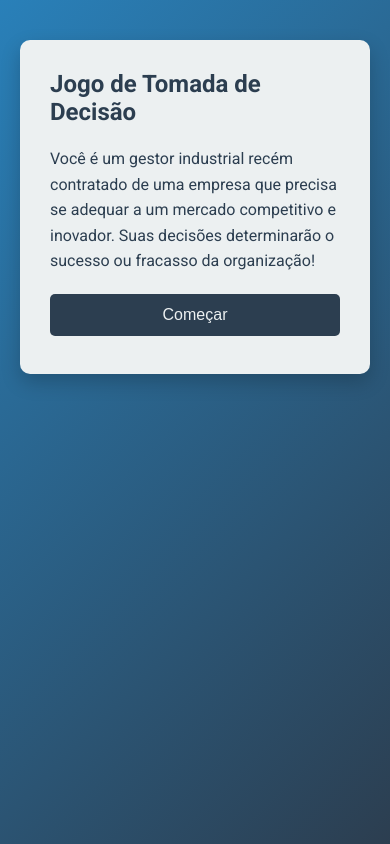
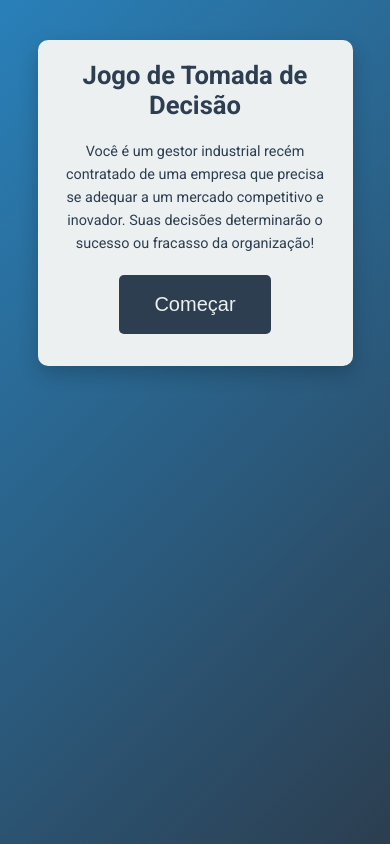
Before and after one commit to ZeNinguem011/Jogo-TCC, a website: page index.html in a window 390 px wide. Drawn offline with Linux system fonts and the light colour scheme.

Commit message:
Update style.css

```diff
--- a/style.css
+++ b/style.css
@@ -26,14 +26,15 @@ body {
 }
 
 .container {
-  width: 100%;
+  width: 90%;
   max-width: 600px;
   background: var(--light-color);
   border-radius: 10px;
   padding: 30px;
-  box-shadow: 0 8px 20px rgba(0, 0, 0, 0.2);
+  box-shadow: 0 8px 20px rgba(0,0,0,0.2);
   margin: 20px 0;
   color: var(--dark-color);
+  text-align: center; /* Centraliza o conteúdo do container */
 }
 
 .hidden {
@@ -43,25 +44,28 @@ body {
 h2, h3 {
   color: var(--primary-color);
   margin-bottom: 20px;
+  font-size: 1.8rem;
 }
 
 p {
   margin-bottom: 20px;
   line-height: 1.6;
+  font-size: 1rem;
 }
 
+/* Botões maiores e centralizados */
 button {
   background: var(--primary-color);
   border: none;
   border-radius: 5px;
-  padding: 12px 25px;
-  font-size: 16px;
+  padding: 16px 30px;  /* Botões maiores */
+  font-size: 18px;     /* Fonte maior */
   color: var(--light-color);
   cursor: pointer;
   transition: background 0.3s, transform 0.2s;
-  margin: 8px auto;
+  margin: 12px auto;   /* Centralizado */
   display: block;
-  width: 100%;
+  max-width: 90%;
 }
 
 button:hover {
@@ -78,7 +82,7 @@ button:hover {
 }
 
 #company-bar-container {
-  width: 100%;
+  width: 90%;
   max-width: 600px;
   height: 20px;
   background: #ddd;
@@ -103,3 +107,20 @@ button:hover {
   width: 120px;
   height: 120px;
 }
+
+/* Media query para telas menores (celulares) */
+@media (max-width: 480px) {
+  h2, h3 {
+    font-size: 1.6rem;
+  }
+  p {
+    font-size: 0.9rem;
+  }
+  button {
+    padding: 18px 35px;
+    font-size: 20px;
+  }
+  .container {
+    padding: 20px;
+  }
+}
```
